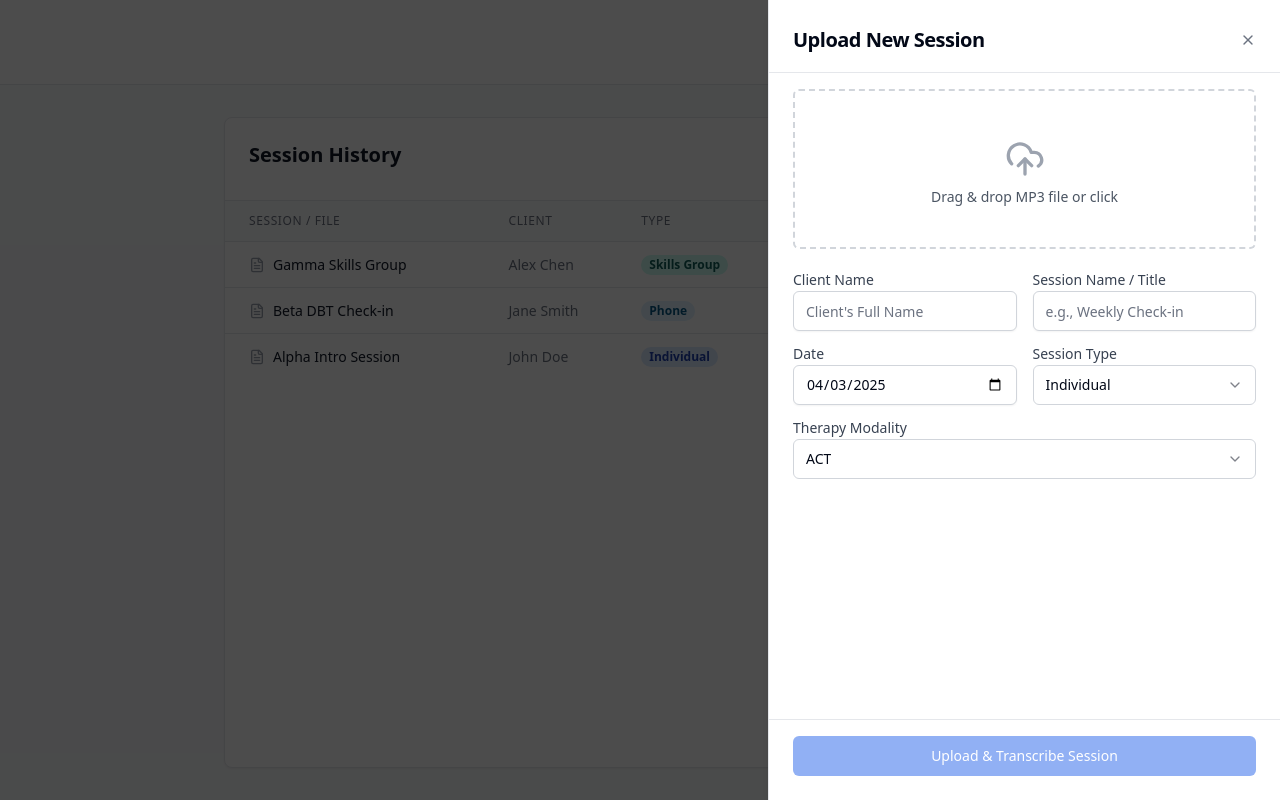
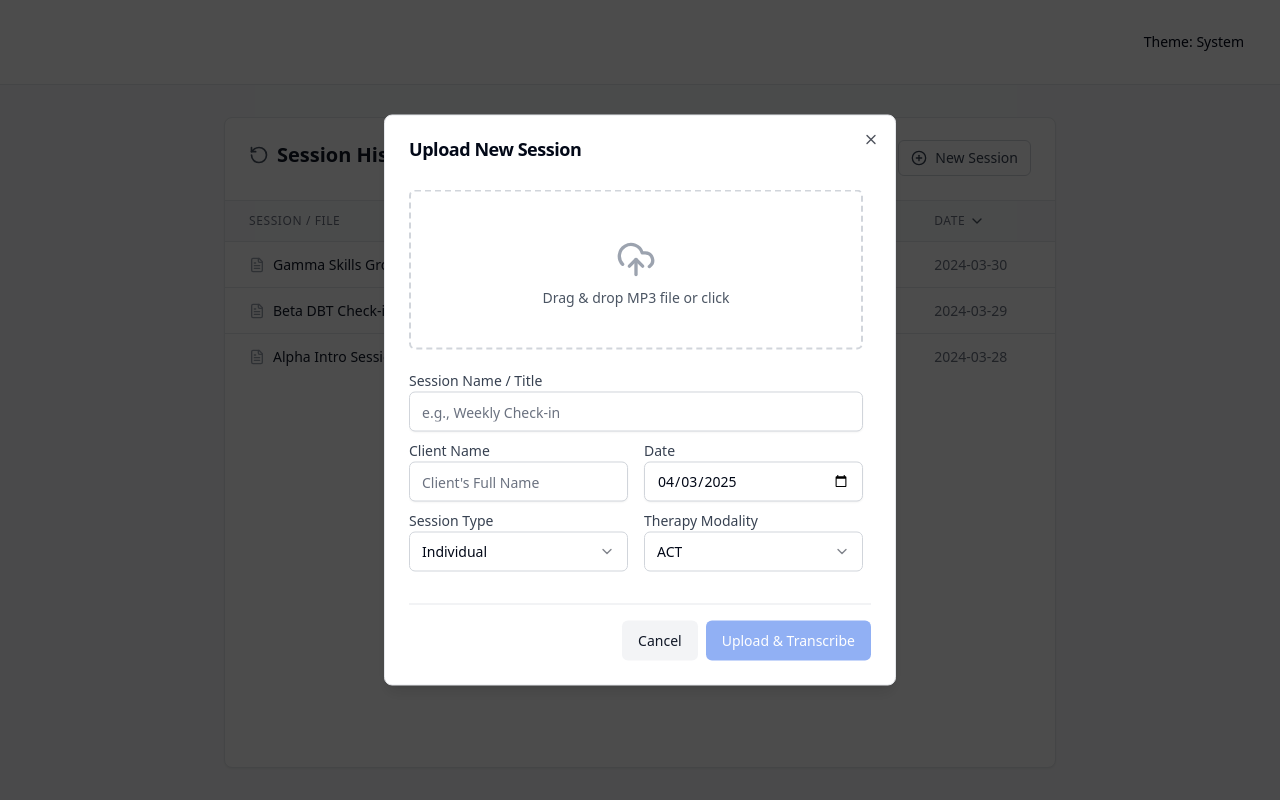
Before and after one commit to radekstepan/therascript, a React app in the folder ui/: page / in a window 1280 px wide. Both pictures are taken after a click on the button "New Session". Built offline with nearby package versions, Linux system fonts and the light colour scheme.

Commit message:
feat: modal

```diff
--- a/ui/src/components/LandingPage.tsx
+++ b/ui/src/components/LandingPage.tsx
@@ -1,29 +1,26 @@
 import React from 'react';
-import { useAtomValue, useSetAtom, useAtom } from 'jotai'; // Import useAtom
+import { useAtomValue, useSetAtom, useAtom } from 'jotai';
 import { useNavigate } from 'react-router-dom';
-import { History, PlusCircle, FileText, ChevronUp, ChevronDown } from './icons/Icons'; // Add sort icons
+import { History, PlusCircle, FileText, ChevronUp, ChevronDown } from './icons/Icons';
 import { Button } from './ui/Button';
 import { Card, CardContent, CardHeader, CardTitle } from './ui/Card';
 import {
-    // pastSessionsAtom, // No longer directly used for display
-    openUploadModalAtom,
-    sortedSessionsAtom, // Use the sorted atom
-    sessionSortCriteriaAtom, // Read current sort criteria
-    sessionSortDirectionAtom, // Read current sort direction
-    setSessionSortAtom, // Action to set sorting
-    SessionSortCriteria // Import type
+    openUploadModalAtom, // This atom's action is still used
+    sortedSessionsAtom,
+    sessionSortCriteriaAtom,
+    sessionSortDirectionAtom,
+    setSessionSortAtom,
+    SessionSortCriteria
 } from '../store';
 import { Session } from '../types';
 import { getBadgeClasses } from '../helpers';
-import { cn } from '../utils'; // Import cn
+import { cn } from '../utils';
 
 export function LandingPage() {
-  // const pastSessions = useAtomValue(pastSessionsAtom); // Replace with sorted
   const sortedSessions = useAtomValue(sortedSessionsAtom);
-  const openUploadModal = useSetAtom(openUploadModalAtom);
+  const openUploadModal = useSetAtom(openUploadModalAtom); // Use the action atom
   const navigate = useNavigate();
 
-  // Get current sort state and setter action
   const currentSortCriteria = useAtomValue(sessionSortCriteriaAtom);
   const currentSortDirection = useAtomValue(sessionSortDirectionAtom);
   const setSort = useSetAtom(setSessionSortAtom);
@@ -32,11 +29,9 @@ export function LandingPage() {
       navigate(`/sessions/${sessionId}`);
   };
 
-  // Helper to render sort icon
   const renderSortIcon = (criteria: SessionSortCriteria) => {
     if (currentSortCriteria !== criteria) {
-      // Show a subtle placeholder/unsorted icon if desired, or nothing
-       return <ChevronDown className="h-3 w-3 ml-1 text-gray-300 dark:text-gray-600 invisible group-hover:visible" />; // Example: Dimmed, appears on hover
+       return <ChevronDown className="h-3 w-3 ml-1 text-gray-300 dark:text-gray-600 invisible group-hover:visible" />;
     }
     if (currentSortDirection === 'asc') {
       return <ChevronUp className="h-4 w-4 ml-1 text-gray-600 dark:text-gray-400" />;
@@ -44,9 +39,8 @@ export function LandingPage() {
     return <ChevronDown className="h-4 w-4 ml-1 text-gray-600 dark:text-gray-400" />;
   };
 
-  // Helper for header cell props and click handler
   const getHeaderCellProps = (criteria: SessionSortCriteria) => ({
-    scope: "col" as const, // Ensure TS knows it's a valid scope value
+    scope: "col" as const,
     className: "group px-4 py-3 text-left text-xs font-medium text-gray-500 dark:text-gray-300 uppercase tracking-wider cursor-pointer hover:bg-gray-100 dark:hover:bg-gray-700/50",
     onClick: () => setSort(criteria),
   });
@@ -56,8 +50,10 @@ export function LandingPage() {
        <Card className="flex-grow flex flex-col overflow-hidden h-full">
             <CardHeader className="flex-row items-center justify-between mb-4 px-4 pt-4 pb-2 sm:px-6">
                  <h2 className="text-xl font-semibold flex items-center text-gray-900 dark:text-gray-100">
+                    <History className="mr-2 h-5 w-5 text-gray-600 dark:text-gray-400" aria-hidden="true" />
                     Session History
                  </h2>
+                 {/* This button's onClick remains the same */}
                  <Button
                      variant="light" size="sm" onClick={openUploadModal}
                      title="Upload New Session" aria-label="Upload New Session" icon={PlusCircle}
@@ -66,7 +62,6 @@ export function LandingPage() {
                  </Button>
             </CardHeader>
             <CardContent className="flex-grow flex flex-col overflow-hidden p-0">
-                {/* Use sortedSessions.length */}
                 {sortedSessions.length === 0 ? (
                     <div className="flex-grow flex items-center justify-center p-6 text-center">
                          <p className="text-gray-600 dark:text-gray-400">
@@ -78,8 +73,6 @@ export function LandingPage() {
                          <table className="min-w-full divide-y divide-gray-200 dark:divide-gray-700">
                             <thead className="bg-gray-50 dark:bg-gray-800">
                                 <tr>
-                                    {/* Apply props and render icon for sortable headers */}
-                                    {/* Use cn to merge base classes with sm:px-6 */}
                                     <th {...getHeaderCellProps('sessionName')} className={cn(getHeaderCellProps('sessionName').className, "sm:px-6")}>
                                         <div className="flex items-center">Session / File {renderSortIcon('sessionName')}</div>
                                     </th>
@@ -97,7 +90,6 @@ export function LandingPage() {
                                     </th>
                                 </tr>
                             </thead>
-                            {/* Use sortedSessions in map */}
                             <tbody className="bg-white dark:bg-gray-900 divide-y divide-gray-200 dark:divide-gray-700">
                                 {sortedSessions.map((session: Session) => (
                                     <tr
--- a/ui/src/components/UploadModal.tsx
+++ b/ui/src/components/UploadModal.tsx
@@ -1,10 +1,12 @@
+// src/components/UploadModal.tsx
 import React, { useState, useRef, useCallback, useEffect } from 'react';
 import { useSetAtom } from 'jotai';
 import { useNavigate } from 'react-router-dom';
 import { Button } from './ui/Button'; // Use new Button
 import { Input } from './ui/Input'; // Use new Input
 import { Select, SelectContent, SelectItem, SelectTrigger, SelectValue } from './ui/Select'; // Use new Select
-import { Dialog, DialogPanelContent, DialogTitle } from './ui/Dialog'; // Use new Dialog components
+// Use standard Dialog components, including Header, Footer, Title, Close
+import { Dialog, DialogContent, DialogHeader, DialogTitle, DialogFooter, DialogClose } from './ui/Dialog';
 import { Label } from './ui/Label'; // Use new Label
 import { UploadCloud, Loader2, X } from './icons/Icons';
 import { SESSION_TYPES, THERAPY_TYPES } from '../constants';
@@ -13,8 +15,10 @@ import type { SessionMetadata, UploadModalProps } from '../types';
 import { closeUploadModalAtom, handleStartTranscriptionAtom } from '../store';
 import { cn } from '../utils'; // Import cn
 
+// Props remain the same - controlled by App/store
+// export function UploadModal({ isOpen, isTranscribing, transcriptionError }: UploadModalProps) {
 export function UploadModal({ isOpen, isTranscribing, transcriptionError }: UploadModalProps) {
-    const closeModal = useSetAtom(closeUploadModalAtom);
+    const closeModalAction = useSetAtom(closeUploadModalAtom); // Renamed for clarity
     const startTranscriptionAction = useSetAtom(handleStartTranscriptionAtom);
     const navigate = useNavigate();
 
@@ -38,13 +42,17 @@ export function UploadModal({ isOpen, isTranscribing, transcriptionError }: Uplo
         if (fileInputRef.current) {
             fileInputRef.current.value = '';
         }
+         // It's generally better to let the atom handle error clearing if needed on open
     }, []);
 
+    // Reset form when modal opens
     useEffect(() => {
-        if (isOpen) resetModal();
+        if (isOpen) {
+            resetModal();
+        }
     }, [isOpen, resetModal]);
 
-    const handleDrag = (e: React.DragEvent<HTMLDivElement>) => { // Only div needs drag handlers now
+    const handleDrag = (e: React.DragEvent<HTMLDivElement>) => {
         e.preventDefault(); e.stopPropagation();
         if (isTranscribing) return;
         if (e.type === "dragenter" || e.type === "dragover") setDragActive(true);
@@ -91,33 +99,31 @@ export function UploadModal({ isOpen, isTranscribing, transcriptionError }: Uplo
             const result = await startTranscriptionAction({ file: modalFile, metadata });
             if (result.success) {
                 navigate(`/sessions/${result.newSessionId}/chats/${result.newChatId}`);
-                closeModal();
+                closeModalAction(); // Close modal on successful upload and navigation
             }
+            // Error state is handled by the atom and displayed below button
         } else {
              let missingFields = [];
              if (!modalFile) missingFields.push("Audio File (.mp3)");
              if (!clientNameInput.trim()) missingFields.push("Client Name");
              if (!sessionNameInput.trim()) missingFields.push("Session Name");
              if (!sessionDate) missingFields.push("Date");
+             // Selects have defaults, unlikely to be missing unless cleared somehow
              alert(`Please fill in all required fields: ${missingFields.join(', ')}`);
         }
     };
 
-    const handleCloseAttempt = useCallback(() => {
-         if (!isTranscribing) closeModal();
-    }, [closeModal, isTranscribing]);
-
-    // --- ESC key listener ---
-    useEffect(() => {
-        const handleKeyDown = (event: KeyboardEvent) => {
-            if (event.key === 'Escape') handleCloseAttempt();
-        };
-        if (isOpen) document.addEventListener('keydown', handleKeyDown);
-        return () => document.removeEventListener('keydown', handleKeyDown);
-    }, [isOpen, handleCloseAttempt]);
+    // Use the onOpenChange prop provided by Radix Dialog
+    const handleOpenChange = (open: boolean) => {
+        if (!open && !isTranscribing) {
+            closeModalAction();
+        }
+        // If trying to close while transcribing, the dialog might stay open
+        // depending on Radix behavior, or you could prevent it here if needed.
+    };
 
 
-    // Use Tailwind classes for drop area
+    // Tailwind classes for drop area remain the same
     const dropAreaClasses = cn(
         "border-2 border-dashed rounded-md p-6 text-center cursor-pointer transition-colors duration-200 ease-in-out",
         "flex flex-col items-center justify-center space-y-2 min-h-[10rem]",
@@ -130,30 +136,24 @@ export function UploadModal({ isOpen, isTranscribing, transcriptionError }: Uplo
             : 'border-gray-300 dark:border-gray-600 hover:border-gray-400 dark:hover:border-gray-500'
     );
 
-    // No need for outer Dialog if isOpen is false
-    if (!isOpen) return null;
+    // No need for outer check, Dialog handles visibility via `open` prop
+    // if (!isOpen) return null;
 
     return (
-        <Dialog open={isOpen} onOpenChange={(open) => !open && handleCloseAttempt()}>
-             {/* Use DialogPanelContent for the side drawer effect */}
-             <DialogPanelContent hideCloseButton={true} className="flex flex-col"> {/* Let content manage scroll */}
+        // Use standard Dialog, controlled by isOpen from props/atom
+        <Dialog open={isOpen} onOpenChange={handleOpenChange}>
+             {/* Use standard DialogContent */}
+             <DialogContent className="sm:max-w-lg"> {/* Adjust max-width as needed */}
+                 {/* Add Header */}
+                 <DialogHeader>
+                     <DialogTitle>Upload New Session</DialogTitle>
+                     {/* Optional: <DialogDescription>Add details and upload an MP3 audio file.</DialogDescription> */}
+                 </DialogHeader>
 
-                 {/* Header */}
-                 <div className="flex items-center justify-between mb-4 flex-shrink-0">
-                     <DialogTitle className="text-xl">Upload New Session</DialogTitle> {/* Use DialogTitle */}
-                     <Button
-                        variant="ghost" size="iconSm"
-                        className=" -mr-2 text-gray-500 hover:text-gray-800 dark:text-gray-400 dark:hover:text-gray-100"
-                        onClick={handleCloseAttempt}
-                        disabled={isTranscribing}
-                        aria-label="Close upload panel"
-                     > <X size={16}/> </Button>
-                 </div>
-                 <hr className="border-gray-200 dark:border-gray-700 -mx-6 mb-4 flex-shrink-0"/>
+                {/* Form content area */}
+                <div className="py-4 space-y-4 max-h-[70vh] overflow-y-auto pr-2"> {/* Added max-height and scroll */}
 
-                {/* Form content - Scrollable */}
-                <div className="flex-grow space-y-4 overflow-y-auto pr-2 -mr-2"> {/* Make this div scrollable */}
-
+                    {/* Drop Area */}
                     <div
                         className={dropAreaClasses}
                         onDragEnter={handleDrag} onDragLeave={handleDrag}
@@ -172,7 +172,7 @@ export function UploadModal({ isOpen, isTranscribing, transcriptionError }: Uplo
                              dragActive ? 'text-blue-500' :
                              (modalFile ? 'text-emerald-600' : 'text-gray-400 dark:text-gray-500')
                          )} aria-hidden="true"/>
-                         <p className="text-sm text-gray-600 dark:text-gray-400"> {/* Use p */}
+                         <p className="text-sm text-gray-600 dark:text-gray-400">
                             {isTranscribing ? "Processing audio..." :
                              (modalFile ? <>Selected: <span className="font-medium">{modalFile.name}</span></> :
                               (dragActive ? "Drop MP3 file here" : "Drag & drop MP3 file or click"))}
@@ -180,7 +180,7 @@ export function UploadModal({ isOpen, isTranscribing, transcriptionError }: Uplo
                          {modalFile && !isTranscribing && (
                             <Button variant="link" size="xs" className="text-red-600 dark:text-red-500 mt-1 h-auto p-0"
                                 onClick={(e: React.MouseEvent<HTMLButtonElement>) => {
-                                    e.stopPropagation();
+                                    e.stopPropagation(); // Prevent triggering click on drop area
                                     handleFileSelection(null);
                                 }}>
                                  Remove file
@@ -188,21 +188,26 @@ export function UploadModal({ isOpen, isTranscribing, transcriptionError }: Uplo
                         )}
                     </div>
 
-                    {/* Use Tailwind Grid for form layout */}
-                    <div className="grid grid-cols-1 md:grid-cols-2 gap-4 pt-2">
-                        <div> {/* Wrap Label and Input */}
-                            <Label htmlFor="clientNameModal" className="block mb-1 font-medium text-gray-700 dark:text-gray-300">Client Name</Label>
-                            <Input id="clientNameModal" type="text" placeholder="Client's Full Name" value={clientNameInput} onChange={(e) => setClientNameInput(e.target.value)} disabled={isTranscribing} required />
+                    {/* Form Fields Grid */}
+                    {/* Use grid similar to Edit Details modal for consistency */}
+                    <div className="grid grid-cols-1 md:grid-cols-2 gap-x-4 gap-y-3 pt-2">
+                        {/* Span Session Name across full width */}
+                        <div className="md:col-span-2">
+                             <Label htmlFor="sessionNameModalNew" className="block mb-1 font-medium text-gray-700 dark:text-gray-300">Session Name / Title</Label>
+                             <Input id="sessionNameModalNew" type="text" placeholder="e.g., Weekly Check-in" value={sessionNameInput} onChange={(e) => setSessionNameInput(e.target.value)} disabled={isTranscribing} required />
                         </div>
+
+                        {/* Client Name */}
                         <div>
-                             <Label htmlFor="sessionNameModal" className="block mb-1 font-medium text-gray-700 dark:text-gray-300">Session Name / Title</Label>
-                             <Input id="sessionNameModal" type="text" placeholder="e.g., Weekly Check-in" value={sessionNameInput} onChange={(e) => setSessionNameInput(e.target.value)} disabled={isTranscribing} required />
+                            <Label htmlFor="clientNameModalNew" className="block mb-1 font-medium text-gray-700 dark:text-gray-300">Client Name</Label>
+                            <Input id="clientNameModalNew" type="text" placeholder="Client's Full Name" value={clientNameInput} onChange={(e) => setClientNameInput(e.target.value)} disabled={isTranscribing} required />
                         </div>
+
+                        {/* Date */}
                          <div>
-                             <Label htmlFor="sessionDateModal" className="block mb-1 font-medium text-gray-700 dark:text-gray-300">Date</Label>
-                             {/* Use standard HTML input type="date" */}
+                             <Label htmlFor="sessionDateModalNew" className="block mb-1 font-medium text-gray-700 dark:text-gray-300">Date</Label>
                              <input
-                                id="sessionDateModal"
+                                id="sessionDateModalNew"
                                 type="date"
                                 value={sessionDate}
                                 onChange={(e: React.ChangeEvent<HTMLInputElement>) => setSessionDate(e.target.value)}
@@ -211,11 +216,12 @@ export function UploadModal({ isOpen, isTranscribing, transcriptionError }: Uplo
                                 // className comes from global.css base styles
                               />
                         </div>
+
+                        {/* Session Type */}
                         <div>
-                            <Label htmlFor="sessionTypeModal" className="block mb-1 font-medium text-gray-700 dark:text-gray-300">Session Type</Label>
-                            {/* Use new Select */}
+                            <Label htmlFor="sessionTypeModalNew" className="block mb-1 font-medium text-gray-700 dark:text-gray-300">Session Type</Label>
                             <Select value={sessionTypeInput} onValueChange={setSessionTypeInput} disabled={isTranscribing} required >
-                                <SelectTrigger id="sessionTypeModal">
+                                <SelectTrigger id="sessionTypeModalNew">
                                     <SelectValue placeholder="Select type..." />
                                 </SelectTrigger>
                                 <SelectContent>
@@ -227,11 +233,12 @@ export function UploadModal({ isOpen, isTranscribing, transcriptionError }: Uplo
                                 </SelectContent>
                             </Select>
                         </div>
-                        <div className="md:col-span-2">
-                            <Label htmlFor="therapyTypeModal" className="block mb-1 font-medium text-gray-700 dark:text-gray-300">Therapy Modality</Label>
-                            {/* Use new Select */}
+
+                        {/* Therapy Type */}
+                        <div>
+                            <Label htmlFor="therapyTypeModalNew" className="block mb-1 font-medium text-gray-700 dark:text-gray-300">Therapy Modality</Label>
                             <Select value={therapyInput} onValueChange={setTherapyInput} disabled={isTranscribing} required >
-                                <SelectTrigger id="therapyTypeModal">
+                                <SelectTrigger id="therapyTypeModalNew">
                                      <SelectValue placeholder="Select therapy..." />
                                 </SelectTrigger>
                                 <SelectContent>
@@ -240,26 +247,35 @@ export function UploadModal({ isOpen, isTranscribing, transcriptionError }: Uplo
                             </Select>
                         </div>
                     </div>
-                </div> {/* End scrollable container */}
+                </div> {/* End scrollable content area */}
 
-                {/* Sticky Footer Area */}
-                 <div className="mt-auto pt-4 border-t border-gray-200 dark:border-gray-700 -mx-6 px-6 flex-shrink-0">
-                    {transcriptionError && (
-                        <p className="mb-2 text-center text-sm text-red-600 dark:text-red-500"> {/* Use p */}
-                            Error: {transcriptionError}
-                        </p>
-                    )}
+                {/* Add Footer */}
+                 <DialogFooter className="pt-4 border-t border-gray-200 dark:border-gray-700">
+                    {/* Error Message Area */}
+                     <div className="flex-grow text-center mr-4">
+                         {transcriptionError && (
+                            <p className="text-sm text-red-600 dark:text-red-500">
+                                Error: {transcriptionError}
+                            </p>
+                        )}
+                     </div>
+                     {/* Action Buttons */}
+                    <DialogClose asChild>
+                        <Button type="button" variant="secondary" disabled={isTranscribing}>
+                            Cancel
+                        </Button>
+                    </DialogClose>
                     <Button
-                        className="w-full"
+                        type="button"
                         onClick={handleStartClick}
-                        disabled={!modalFile || !clientNameInput.trim() || !sessionNameInput.trim() || !sessionDate || !sessionTypeInput || !therapyInput || isTranscribing}
+                        disabled={!modalFile || !clientNameInput.trim() || !sessionNameInput.trim() || !sessionDate || isTranscribing}
                         loading={isTranscribing} // Use Button's loading prop
                     >
-                        {isTranscribing ? 'Transcribing...' : 'Upload & Transcribe Session'}
+                        {isTranscribing ? 'Transcribing...' : 'Upload & Transcribe'}
                     </Button>
-                </div>
+                </DialogFooter>
 
-             </DialogPanelContent>
+             </DialogContent>
         </Dialog>
     );
 }
```
